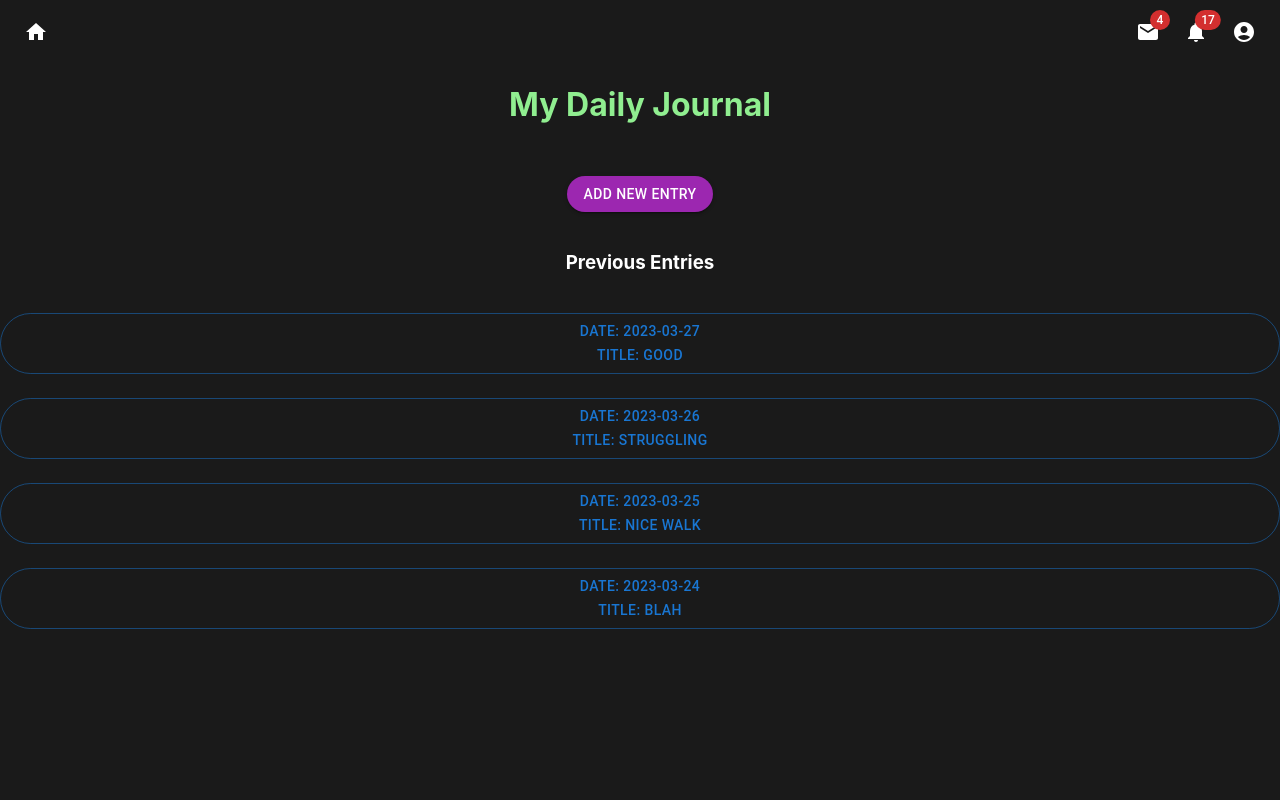
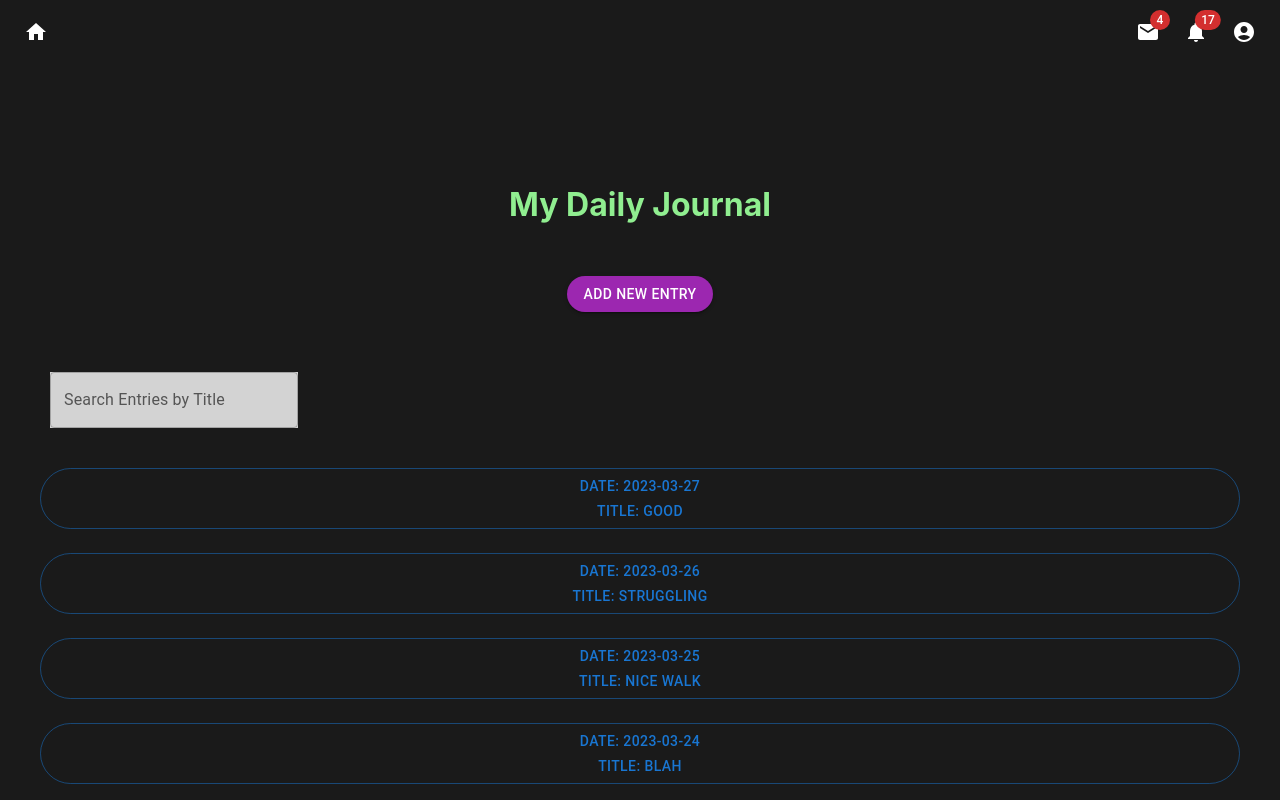
Before and after one commit to JassyAl/teamMeal, a React (Create React App) app: page /Journal in a window 1280 px wide. Built offline with nearby package versions, Linux system fonts and the light colour scheme; no server answers.

Commit message:
edited journal page to add search/filtering of entries by title

```diff
--- a/package.json
+++ b/package.json
@@ -7,6 +7,7 @@
     "@emotion/styled": "^11.10.6",
     "@material-ui/core": "^4.12.4",
     "@mui/icons-material": "^5.11.9",
+    "@mui/lab": "^5.0.0-alpha.124",
     "@mui/material": "^5.11.10",
     "@testing-library/jest-dom": "^5.16.5",
     "@testing-library/react": "^13.4.0",
--- a/src/App.css
+++ b/src/App.css
@@ -5,7 +5,7 @@ body {
 
 
 .App {
-  text-align: center;
+  /* text-align: center; */
   margin-top: 0;
   background-color: #1A1A1A;
   height: 100vh;
@@ -16,4 +16,5 @@ body {
 h1 {
   color: lightgreen;
   padding-bottom: 30px;
+  text-align: center;
 }
--- a/src/components/Journal/Journal.css
+++ b/src/components/Journal/Journal.css
@@ -3,3 +3,15 @@
     padding-bottom: 74.5px;
 
 }
+
+.search {
+    margin-left: 50px;
+    text-align: left;
+    padding-top: 40px;
+    padding-bottom: 20px;
+}
+
+.stack{
+    padding-right: 40px;
+    padding-left: 40px;
+}
--- a/src/components/Journal/Journal.jsx
+++ b/src/components/Journal/Journal.jsx
@@ -1,6 +1,7 @@
 import React, { useState } from "react";
 import { Button, Grid, Popover, TextField, Paper } from "@mui/material";
 import { Stack } from "@mui/material";
+import "./Journal.css";
 
 const paperStyle = {
   padding: "30px",
@@ -47,6 +48,7 @@ function Journal() {
   const [newEntryAnchorEl, setNewEntryAnchorEl] = useState(null);
   const [entryAnchorEl, setEntryAnchorEl] = useState(null);
   const [selectedEntry, setSelectedEntry] = useState(null);
+  const [searchQuery, setSearchQuery] = useState("");
 
   const handleNewEntryChange = (event) => {
     const { name, value } = event.target;
@@ -75,6 +77,10 @@ function Journal() {
     setEntryAnchorEl(null);
     setSelectedEntry(null);
   };
+
+  const filteredEntries = entries.filter((entry) =>
+    entry.title.toLowerCase().includes(searchQuery.toLowerCase())
+  );
 
   return (
     <div className="journals">
@@ -155,13 +161,21 @@ function Journal() {
         </Paper>
       </Popover>
 
-      <div>
+      <div className="search">
         <br />
-        <h3>Previous Entries</h3>
-      </div>
+
+      <Grid  item xs={4}>
+        <TextField
+          label="Search Entries by Title"
+          variant="outlined"
+          style={inputStyle}
+          value={searchQuery}
+          onChange={(event) => setSearchQuery(event.target.value)}
+        />
+      </Grid></div>
       <br />
-      <Stack spacing={3}>
-        {entries.map((entry) => (
+      <Stack className="stack" spacing={3}>
+        {filteredEntries.map((entry) => (
           <div key={entry.id}>
             <Button
               onClick={(event) => handleEntryClick(event, entry)}
--- a/src/components/Recipes/recipes.css
+++ b/src/components/Recipes/recipes.css
@@ -8,3 +8,7 @@
     color: white;
     font-size: 17px;
 }
+
+body {
+    text-align: center;
+}
--- a/src/components/SignOn/signUp.css
+++ b/src/components/SignOn/signUp.css
@@ -11,6 +11,7 @@ h2,h3, p{
     color: white;
     margin-left: 150px;
     margin-right: 150px;
+    text-align: center;
 }
 
 
```
Also changed, not shown: 1 other file (tests, documents, lock files or other folders).
